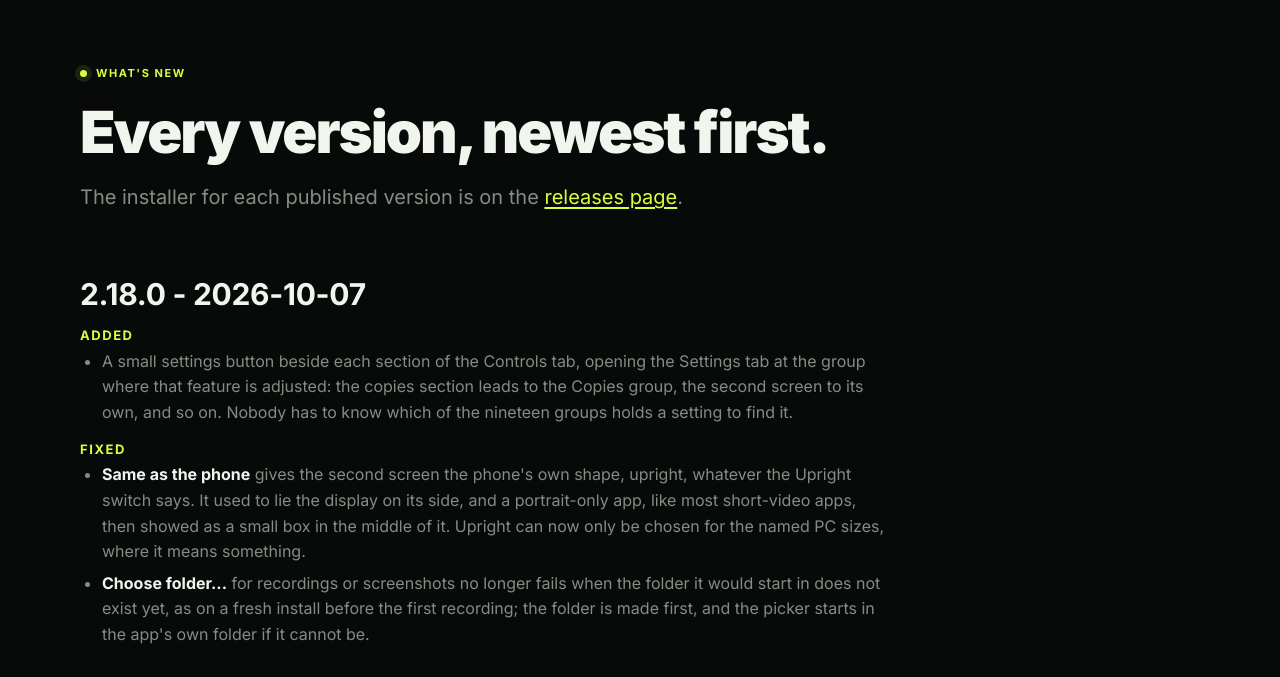
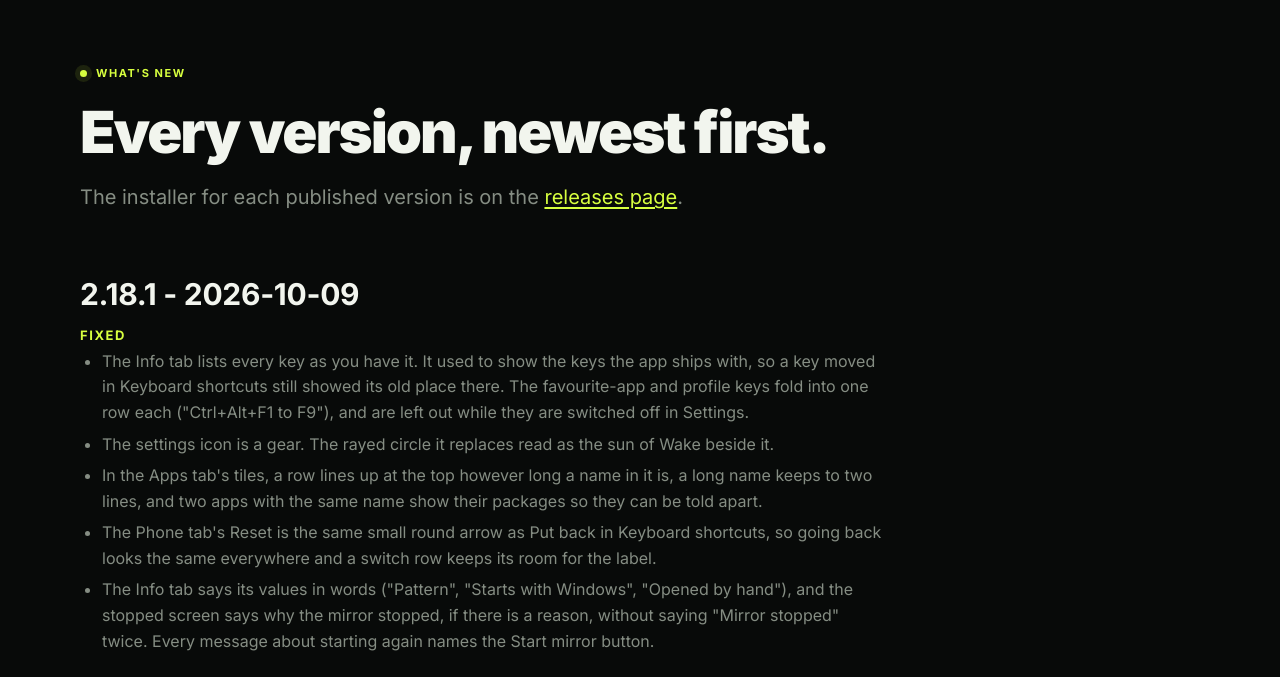
Before and after one commit to tochi-mba/Android_Headless_Mirror, a website: page docs/changelog.html in a window 1280 px wide. Shown: the part 72-749 px from the top of the page. Drawn offline with Linux system fonts and the light colour scheme.

Commit message:
2.18.1's notes

```diff
--- a/docs/changelog.html
+++ b/docs/changelog.html
@@ -61,6 +61,15 @@
   </section>
   <div class="container page-body changelog">
 <!-- generated:changelog -->
+<h2 id="v2-18-1">2.18.1 - 2026-10-09</h2>
+<h3>Fixed</h3>
+<ul>
+<li>The Info tab lists every key as you have it. It used to show the keys the app ships with, so a key moved in Keyboard shortcuts still showed its old place there. The favourite-app and profile keys fold into one row each (&quot;Ctrl+Alt+F1 to F9&quot;), and are left out while they are switched off in Settings.</li>
+<li>The settings icon is a gear. The rayed circle it replaces read as the sun of Wake beside it.</li>
+<li>In the Apps tab's tiles, a row lines up at the top however long a name in it is, a long name keeps to two lines, and two apps with the same name show their packages so they can be told apart.</li>
+<li>The Phone tab's Reset is the same small round arrow as Put back in Keyboard shortcuts, so going back looks the same everywhere and a switch row keeps its room for the label.</li>
+<li>The Info tab says its values in words (&quot;Pattern&quot;, &quot;Starts with Windows&quot;, &quot;Opened by hand&quot;), and the stopped screen says why the mirror stopped, if there is a reason, without saying &quot;Mirror stopped&quot; twice. Every message about starting again names the Start mirror button.</li>
+</ul>
 <h2 id="v2-18-0">2.18.0 - 2026-10-07</h2>
 <h3>Added</h3>
 <ul>
```
Also changed, not shown: CHANGELOG.md.
